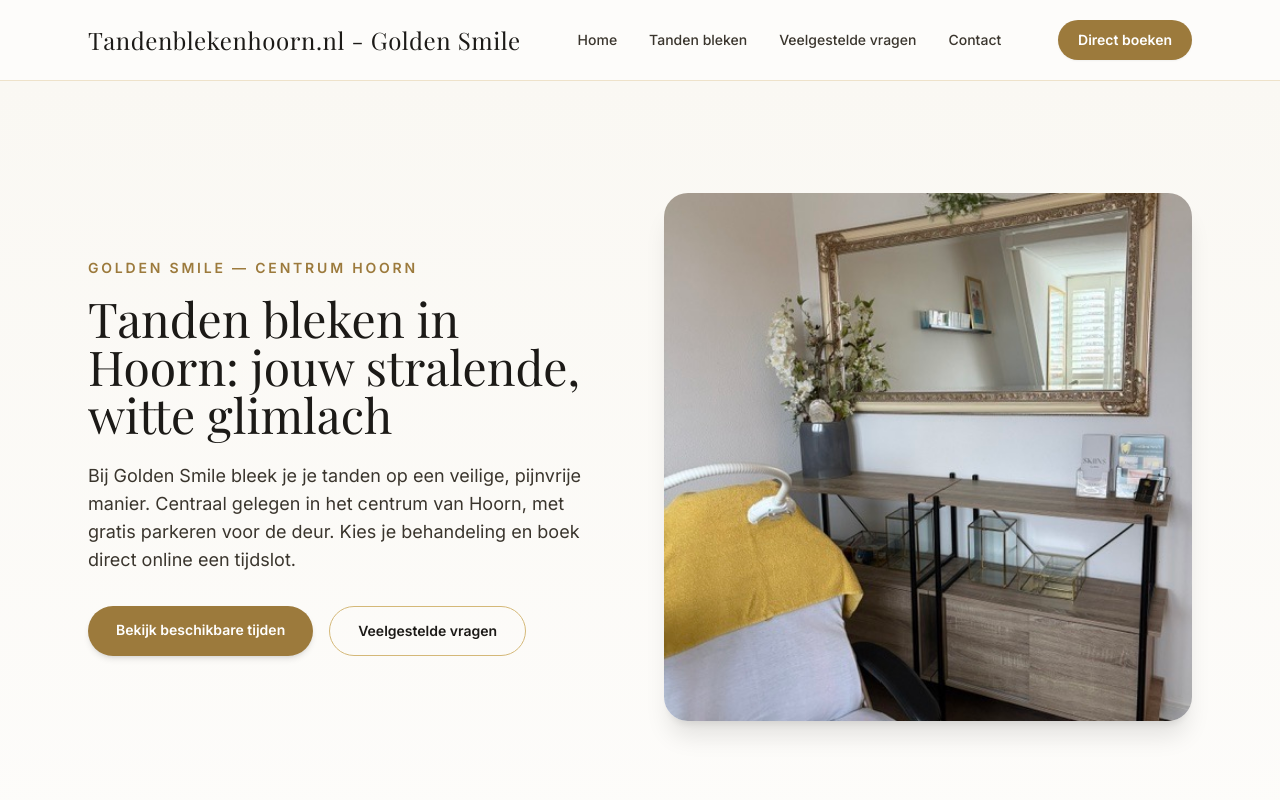
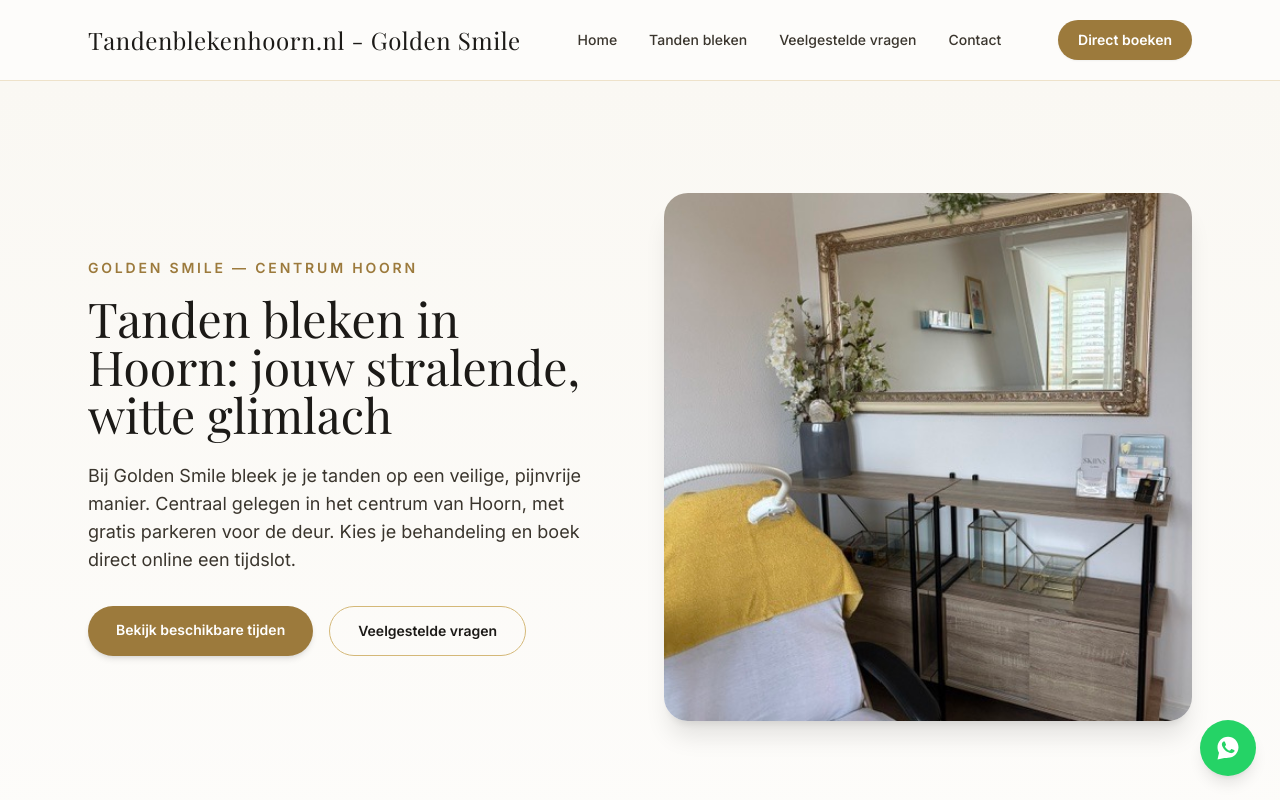
Before and after one commit to Pro-ai-sys/tandenblekenhoorn, a Next.js app: page / in a window 1280 px wide. Shown: the top 800 px of the page. Built offline with nearby package versions, Linux system fonts and the light colour scheme; no server answers; a web font is replaced by a local one.

Commit message:
WhatsApp-knop toegevoegd aan de site

```diff
--- a/src/app/layout.tsx
+++ b/src/app/layout.tsx
@@ -6,6 +6,7 @@
 import { LocalBusinessJsonLd } from "@/components/LocalBusinessJsonLd";
 import { site } from "@/lib/site";
 import { Analytics } from "@vercel/analytics/next";
+import { WhatsAppButton } from "@/components/WhatsAppButton";
 
 const sans = Inter({
   subsets: ["latin"],
@@ -40,6 +41,7 @@
         <Header />
         <main className="flex-1">{children}</main>
         <Footer />
+        <WhatsAppButton />
         <Analytics />
       </body>
     </html>
--- /dev/null
+++ b/src/components/WhatsAppButton.tsx
@@ -0,0 +1,24 @@
+import { site } from "@/lib/site";
+
+export function WhatsAppButton() {
+  const phoneDigits = site.phone.startsWith("0")
+    ? `31${site.phone.slice(1)}`
+    : site.phone;
+  const message = encodeURIComponent(
+    "Hoi! Ik heb een vraag over tanden bleken bij Golden Smile."
+  );
+
+  return (
+    <a
+      href={`https://wa.me/${phoneDigits}?text=${message}`}
+      target="_blank"
+      rel="noopener noreferrer"
+      aria-label="Chat via WhatsApp"
+      className="fixed bottom-6 right-6 z-50 flex h-14 w-14 items-center justify-center rounded-full bg-[#25D366] shadow-lg transition hover:scale-105 hover:shadow-xl"
+    >
+      <svg viewBox="0 0 32 32" className="h-7 w-7 fill-white">
+        <path d="M16.004 3C9.377 3 4 8.373 4 15c0 2.34.63 4.53 1.73 6.42L4 29l7.79-1.7A11.94 11.94 0 0 0 16.004 27C22.63 27 28 21.627 28 15S22.63 3 16.004 3Zm6.98 17.13c-.29.82-1.44 1.5-2.36 1.7-.63.13-1.45.24-4.21-.9-3.53-1.46-5.8-5.03-5.98-5.27-.18-.24-1.43-1.9-1.43-3.62 0-1.72.9-2.56 1.22-2.91.32-.35.7-.44.93-.44.23 0 .47 0 .67.01.21.01.5-.08.78.6.29.7.98 2.42 1.07 2.6.09.18.15.39.03.63-.12.24-.18.39-.36.6-.18.21-.38.47-.54.63-.18.18-.37.38-.16.74.21.36.94 1.55 2.02 2.51 1.39 1.24 2.56 1.62 2.92 1.8.36.18.57.15.78-.09.21-.24.9-1.05 1.14-1.41.24-.36.48-.3.81-.18.33.12 2.1.99 2.46 1.17.36.18.6.27.69.42.09.15.09.87-.2 1.69Z" />
+      </svg>
+    </a>
+  );
+}
```
